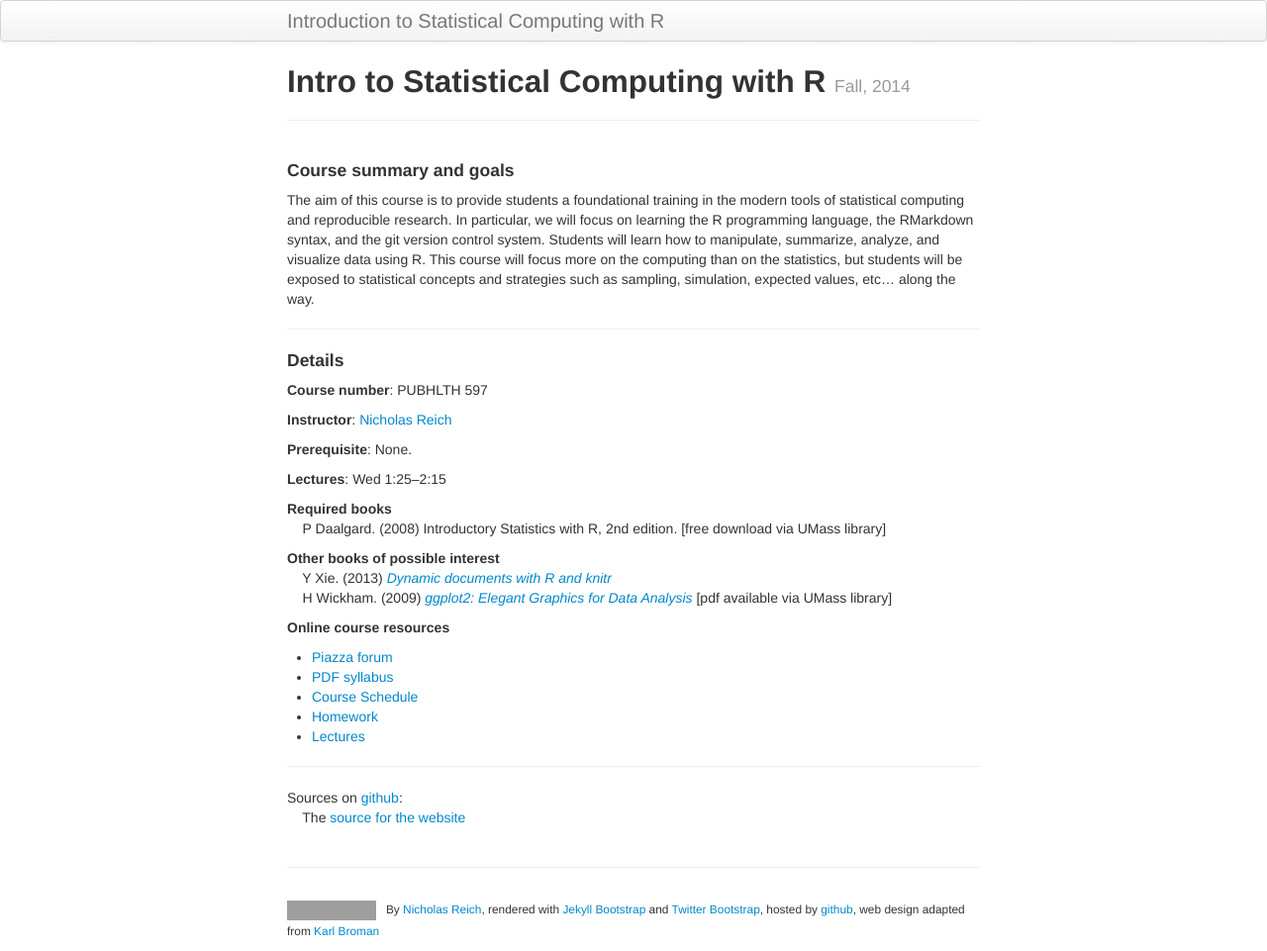
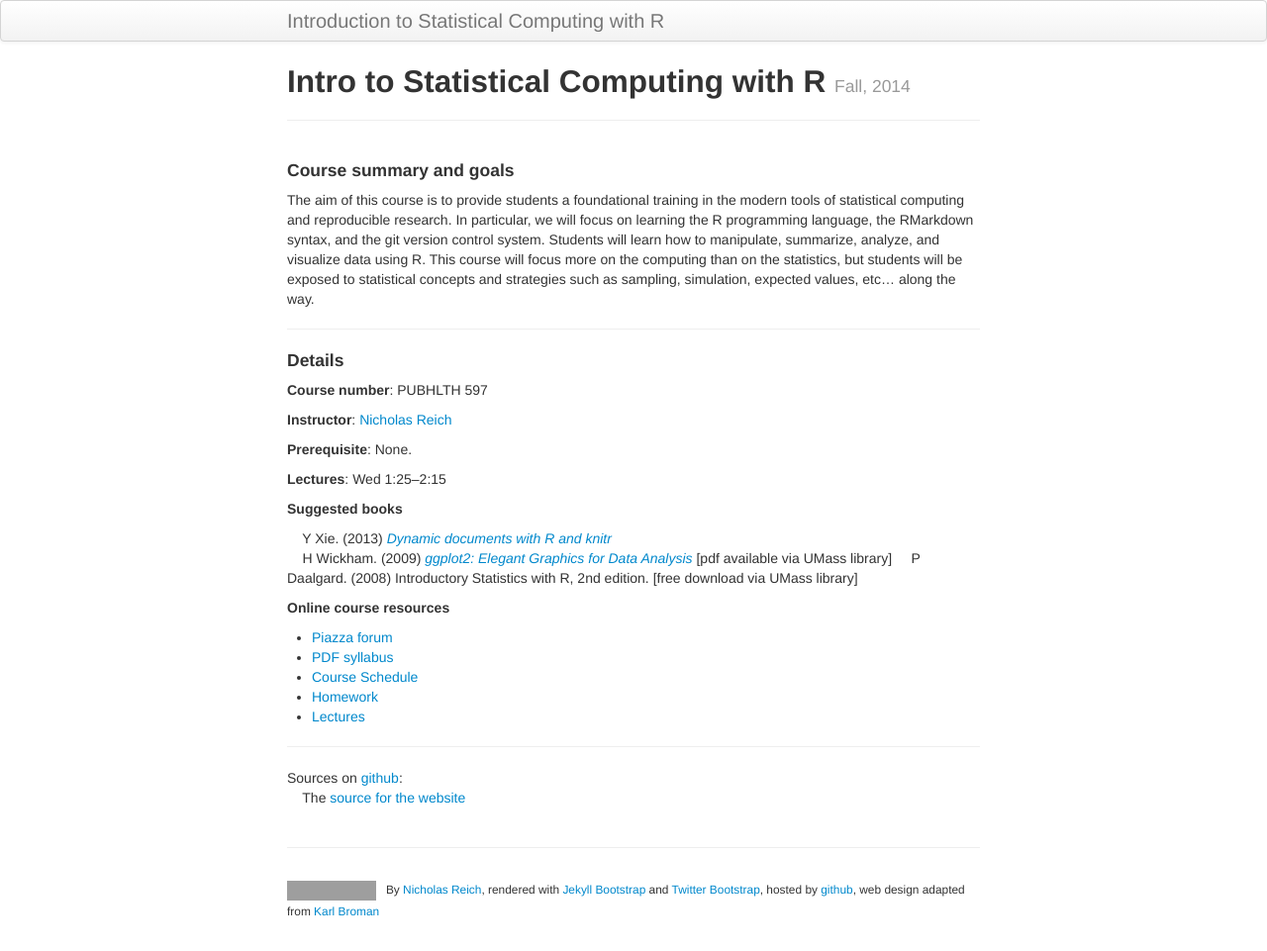
Before and after one commit to nickreich/statComp2014, a Jekyll site: the page built from index.md, in a window 1280 px wide. Shown: the whole page at 99% size. Built offline with Jekyll 4.4.1, drawn with Linux system fonts in a browser that asks for light colours; grey boxes are pictures that could not be loaded.

```diff
--- a/index.md
+++ b/index.md
@@ -25,12 +25,11 @@ The aim of this course is to provide students a foundational training in the mod
 
 <!--**[Resources and further reading](pages/resources.html)** -->
 
-**Required books** <br>
-&nbsp; &nbsp; P Daalgard. (2008) Introductory Statistics with R, 2nd edition. [free download via UMass library]
+**Suggested books**
 
-**Other books of possible interest** <br>
 &nbsp; &nbsp; Y Xie. (2013) _[Dynamic documents with R and knitr](http://www.amazon.com/exec/obidos/ASIN/1482203537/7210-20)_<br>
 &nbsp; &nbsp; H Wickham. (2009) _[ggplot2: Elegant Graphics for Data Analysis](http://www.amazon.com/ggplot2-Elegant-Graphics-Data-Analysis/dp/0387981403/)_ [pdf available via UMass library]
+&nbsp; &nbsp; P Daalgard. (2008) Introductory Statistics with R, 2nd edition. [free download via UMass library]
 
 **Online course resources**
 
```
